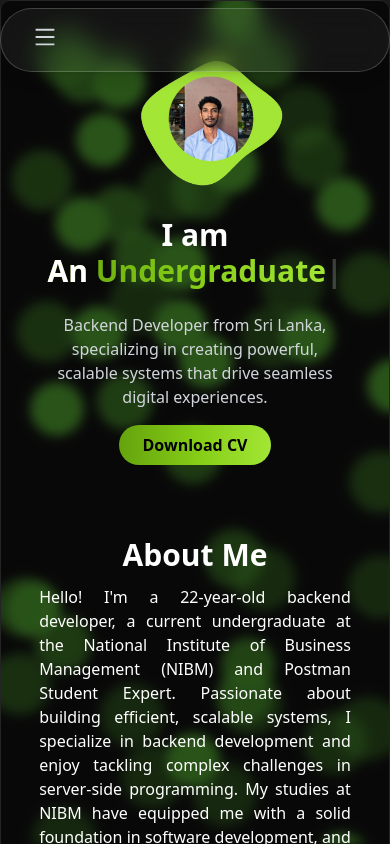
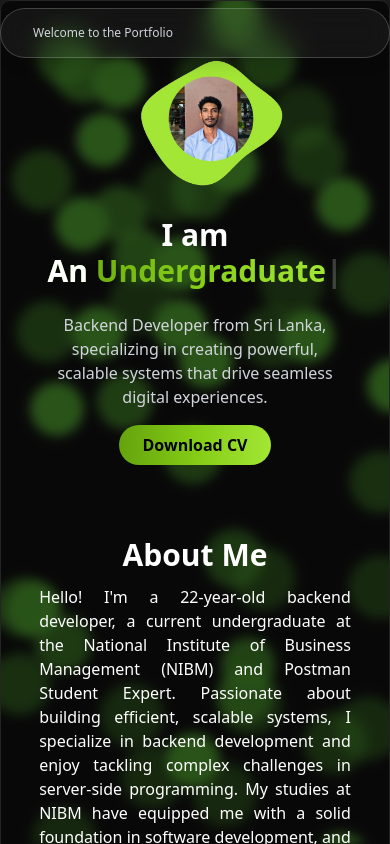
Before and after one commit to Chanukaa2002/portfolio, a React (Vite) app: page / in a window 390 px wide. Shown: the top 844 px of the page. Built offline with nearby package versions, Linux system fonts and the light colour scheme.

Commit message:
remove the navbar in mobile view

```diff
--- a/src/components/NavBar.jsx
+++ b/src/components/NavBar.jsx
@@ -12,16 +12,17 @@ const NavBar = () => {
         <div className="flex items-center justify-between px-4 py-4 mx-auto max-w-7xl">
           {/* Mobile Menu Toggle (Hamburger) */}
           <div className="sm:hidden">
-            <button
-              onClick={() => setIsMobileMenuOpen(!isMobileMenuOpen)}
-              className="text-gray-300 focus:outline-none"
+            <div
+              // onClick={() => setIsMobileMenuOpen(!isMobileMenuOpen)}
+              className="justify-center text-xs text-center text-gray-300 focus:outline-none"
             >
-              {isMobileMenuOpen ? (
+              Welcome to the Portfolio
+              {/* {isMobileMenuOpen ? (
                 <AiOutlineClose size={24} />
               ) : (
                 <AiOutlineMenu size={24} />
-              )}
-            </button>
+              )} */}
+            </div>
           </div>
 
           {/* Desktop Menu */}
```
